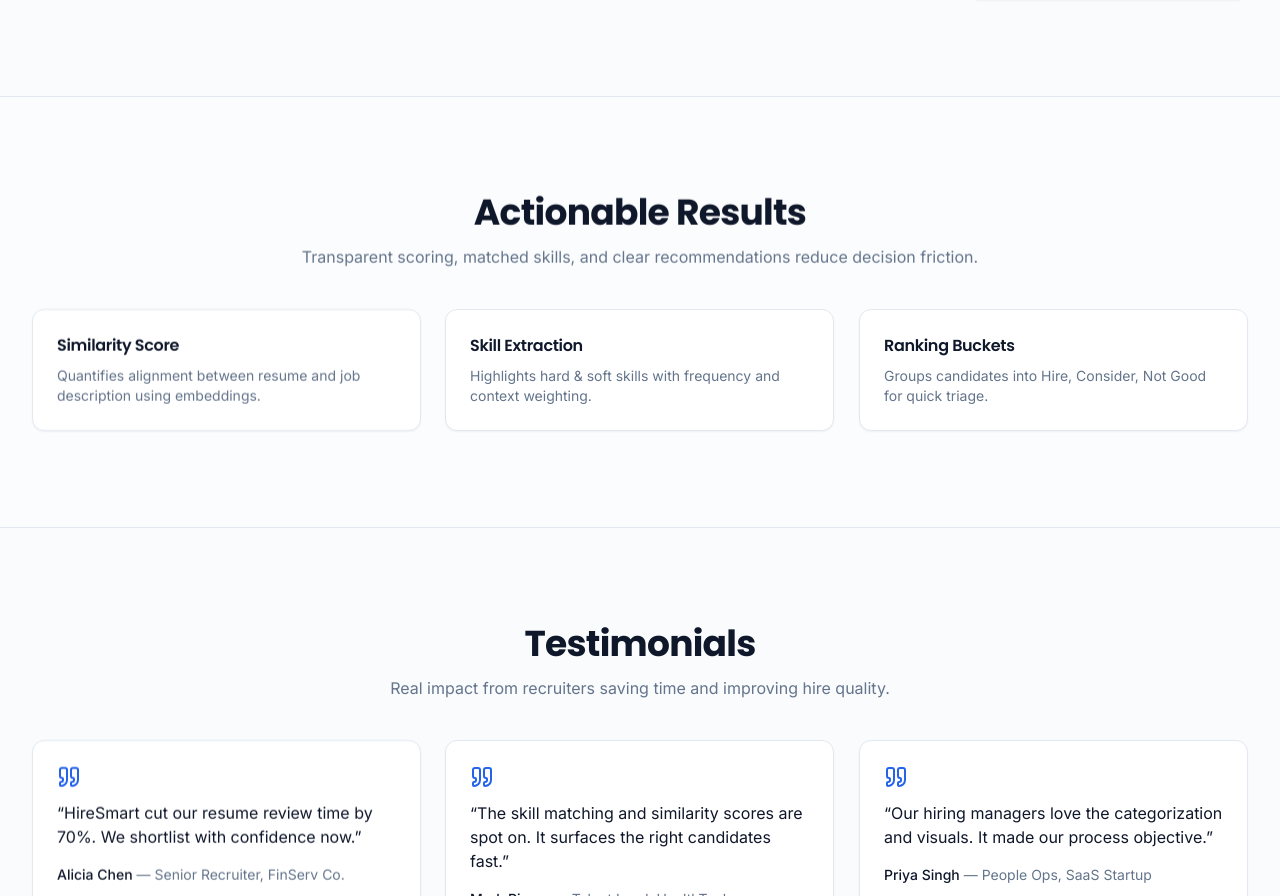
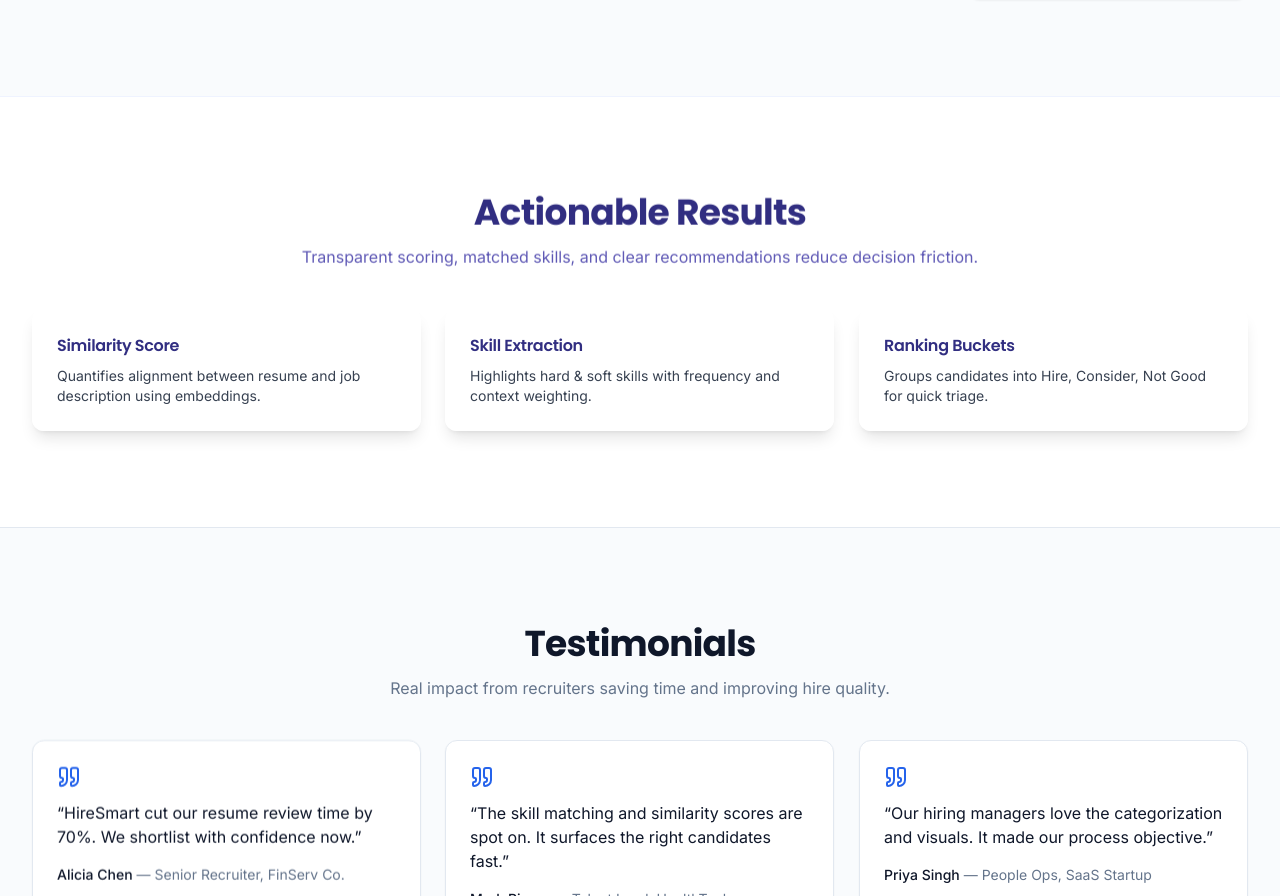
Before and after one commit to krishang2205/HireSmart, a React (Vite) app: page / in a window 1280 px wide. Shown: the part 1594-2490 px from the top of the page. Built offline with nearby package versions, Linux system fonts and the light colour scheme.

Commit message:
style(results): update results cards to glassmorphism

```diff
--- a/src/components/sections/Results.tsx
+++ b/src/components/sections/Results.tsx
@@ -1,12 +1,12 @@
 import Reveal from '../../components/Reveal';
 
 const Results = () => (
-	<section className="py-16 md:py-24 border-t border-border bg-muted/30">
+	<section className="py-16 md:py-24 border-t border-indigo-100/50">
 		<div className="container mx-auto px-6 md:px-8">
 			<div className="mx-auto max-w-3xl text-center">
 				<Reveal>
-					<h2 className="font-display text-3xl md:text-4xl font-bold">Actionable Results</h2>
-					<p className="mt-3 text-muted-foreground">Transparent scoring, matched skills, and clear recommendations reduce decision friction.</p>
+					<h2 className="font-display text-3xl md:text-4xl font-bold text-indigo-900">Actionable Results</h2>
+					<p className="mt-3 text-indigo-800/80">Transparent scoring, matched skills, and clear recommendations reduce decision friction.</p>
 				</Reveal>
 			</div>
 			<div className="mt-10 grid gap-6 md:grid-cols-3">
@@ -14,11 +14,11 @@ const Results = () => (
 					{ title: 'Similarity Score', desc: 'Quantifies alignment between resume and job description using embeddings.' },
 					{ title: 'Skill Extraction', desc: 'Highlights hard & soft skills with frequency and context weighting.' },
 					{ title: 'Ranking Buckets', desc: 'Groups candidates into Hire, Consider, Not Good for quick triage.' }
-				].map((c,i)=>(
-					<Reveal key={c.title} delayMs={i*90}>
-						<div className="rounded-xl border border-border bg-card p-6 shadow-sm">
-							<h3 className="font-semibold mb-2">{c.title}</h3>
-							<p className="text-sm text-muted-foreground">{c.desc}</p>
+				].map((c, i) => (
+					<Reveal key={c.title} delayMs={i * 90}>
+						<div className="rounded-xl border border-white/50 bg-white/60 backdrop-blur-lg p-6 shadow-lg hover:shadow-xl transition-all">
+							<h3 className="font-semibold mb-2 text-indigo-900">{c.title}</h3>
+							<p className="text-sm text-gray-700">{c.desc}</p>
 						</div>
 					</Reveal>
 				))}
```
